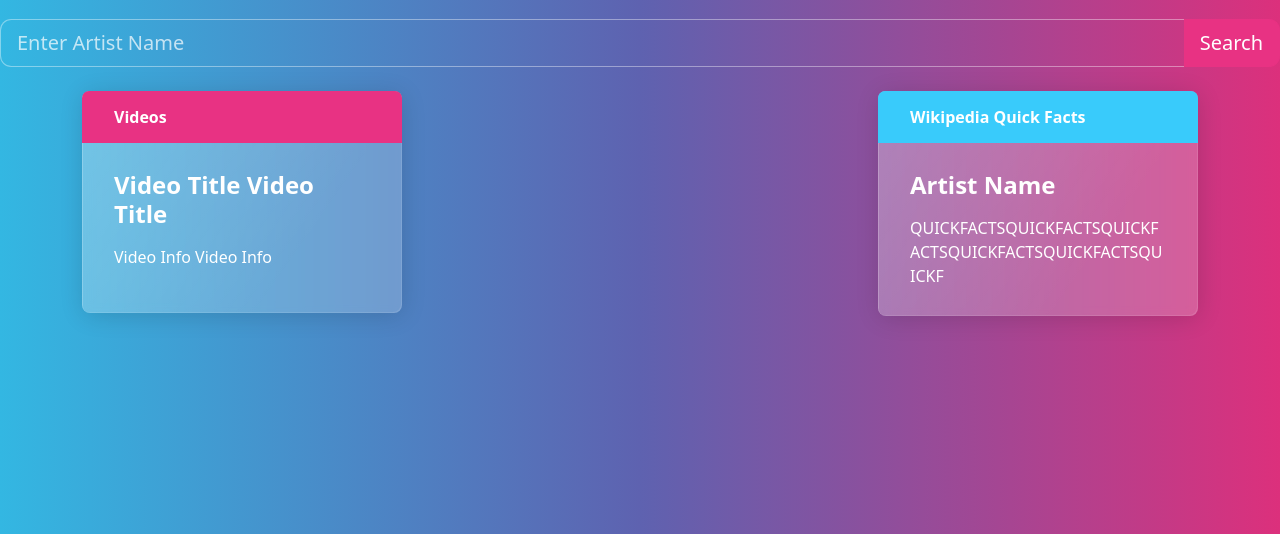
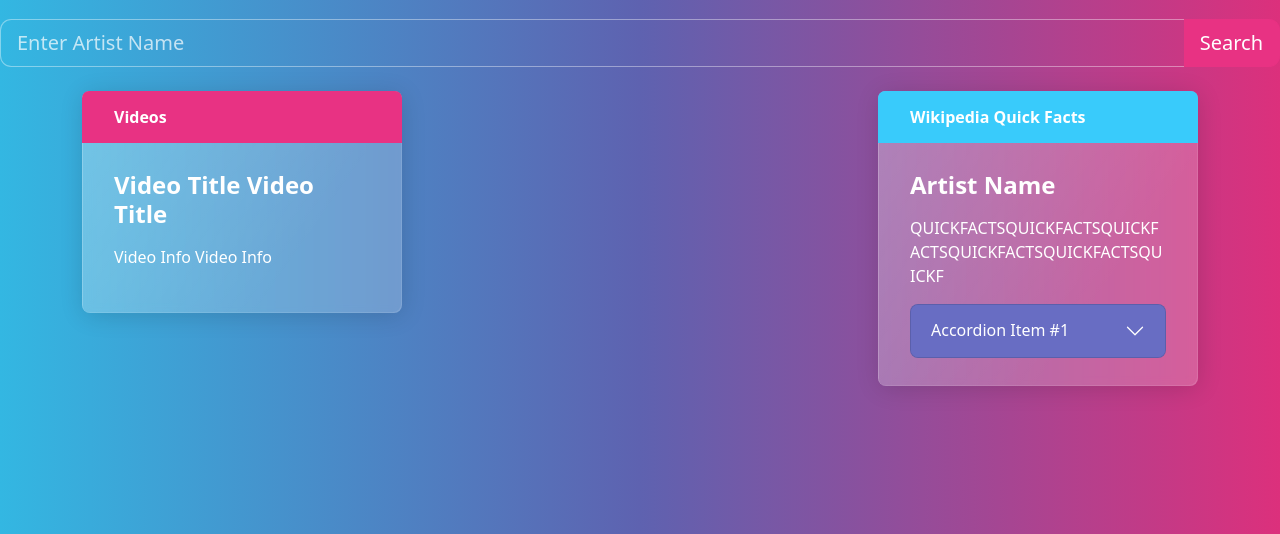
Before and after one commit to mklarson14/frontend-music, a plain HTML site: page videos-test.html in a window 1280 px wide. Shown: the part 266-800 px from the top of the page. Drawn offline with nearby package versions, Linux system fonts and the light colour scheme; no server answers.

Commit message:
It works!

```diff
--- a/videos-test.html
+++ b/videos-test.html
@@ -43,10 +43,36 @@
       <div class="card-body">
         <h4 class="card-title">Artist Name</h4>
         <p class="card-text">QUICKFACTSQUICKFACTSQUICKFACTSQUICKFACTSQUICKFACTSQUICKF</p>
+        <div class="accordion" id="accordionExample">
+          <div class="accordion-item">
+            <h2 class="accordion-header" id="headingOne">
+              <button class="accordion-button collapsed" type="button" data-bs-toggle="collapse" data-bs-target="#collapseOne" aria-expanded="false" aria-controls="collapseOne">
+                Accordion Item #1
+              </button>
+            </h2>
+            <div id="collapseOne" class="accordion-collapse collapse" aria-labelledby="headingOne" data-bs-parent="#accordionExample" style="">
+              <div class="accordion-body">
+                <strong>This is the first item's accordion body.</strong> It is shown by default, until the collapse plugin adds the appropriate classes that we use to style each element. These classes control the overall appearance, as well as the showing and hiding via CSS transitions. You can modify any of this with custom CSS or overriding our default variables. It's also worth noting that just about any HTML can go within the <code>.accordion-body</code>, though the transition does limit overflow.
+              </div>
+            </div>
+          </div>
       </div>
     </div>
 
   </div>
+  <!-- <div class="accordion" id="accordionExample">
+    <div class="accordion-item">
+      <h2 class="accordion-header" id="headingOne">
+        <button class="accordion-button collapsed" type="button" data-bs-toggle="collapse" data-bs-target="#collapseOne" aria-expanded="false" aria-controls="collapseOne">
+          Accordion Item #1
+        </button>
+      </h2>
+      <div id="collapseOne" class="accordion-collapse collapse" aria-labelledby="headingOne" data-bs-parent="#accordionExample" style="">
+        <div class="accordion-body">
+          <strong>This is the first item's accordion body.</strong> It is shown by default, until the collapse plugin adds the appropriate classes that we use to style each element. These classes control the overall appearance, as well as the showing and hiding via CSS transitions. You can modify any of this with custom CSS or overriding our default variables. It's also worth noting that just about any HTML can go within the <code>.accordion-body</code>, though the transition does limit overflow.
+        </div>
+      </div>
+    </div> -->
 
 
   <script src="./assets/js/videos.js"></script>
```
